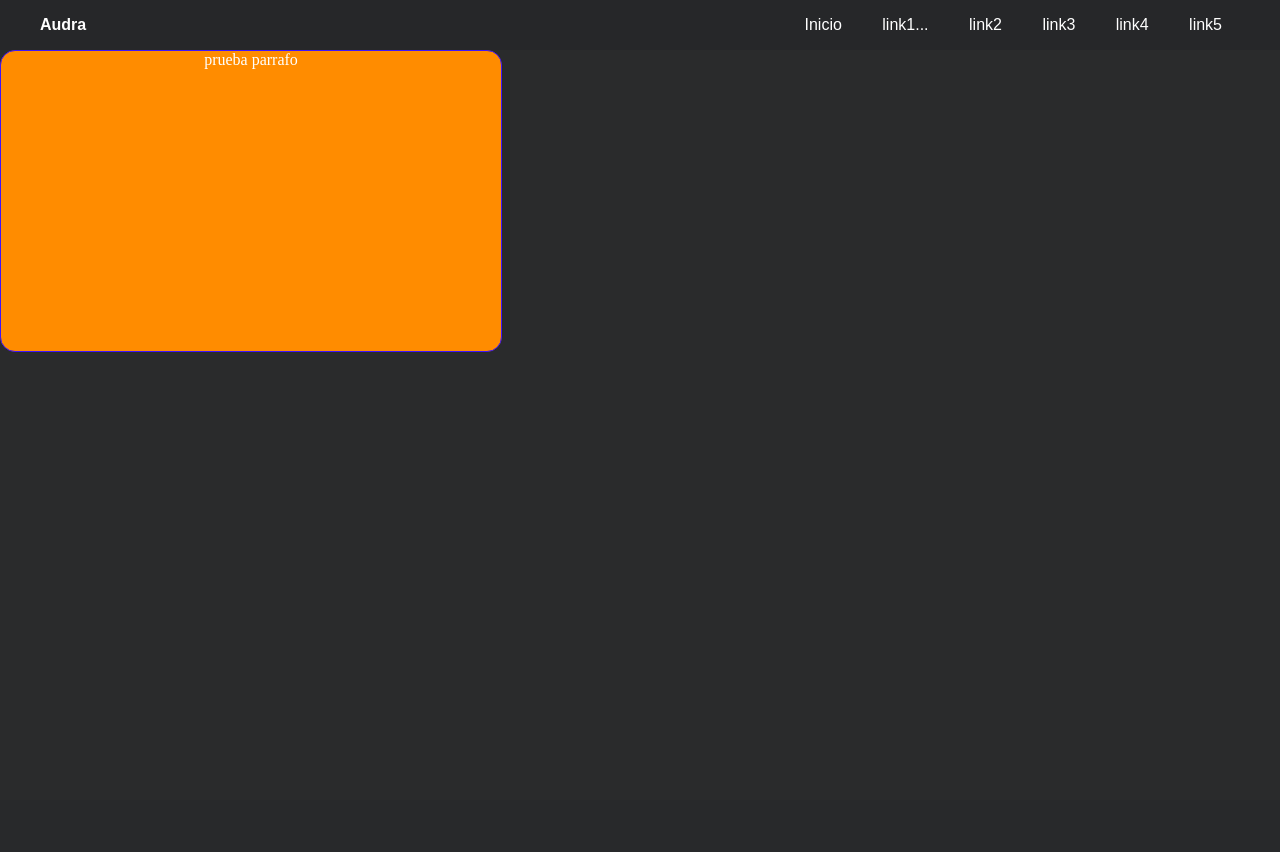
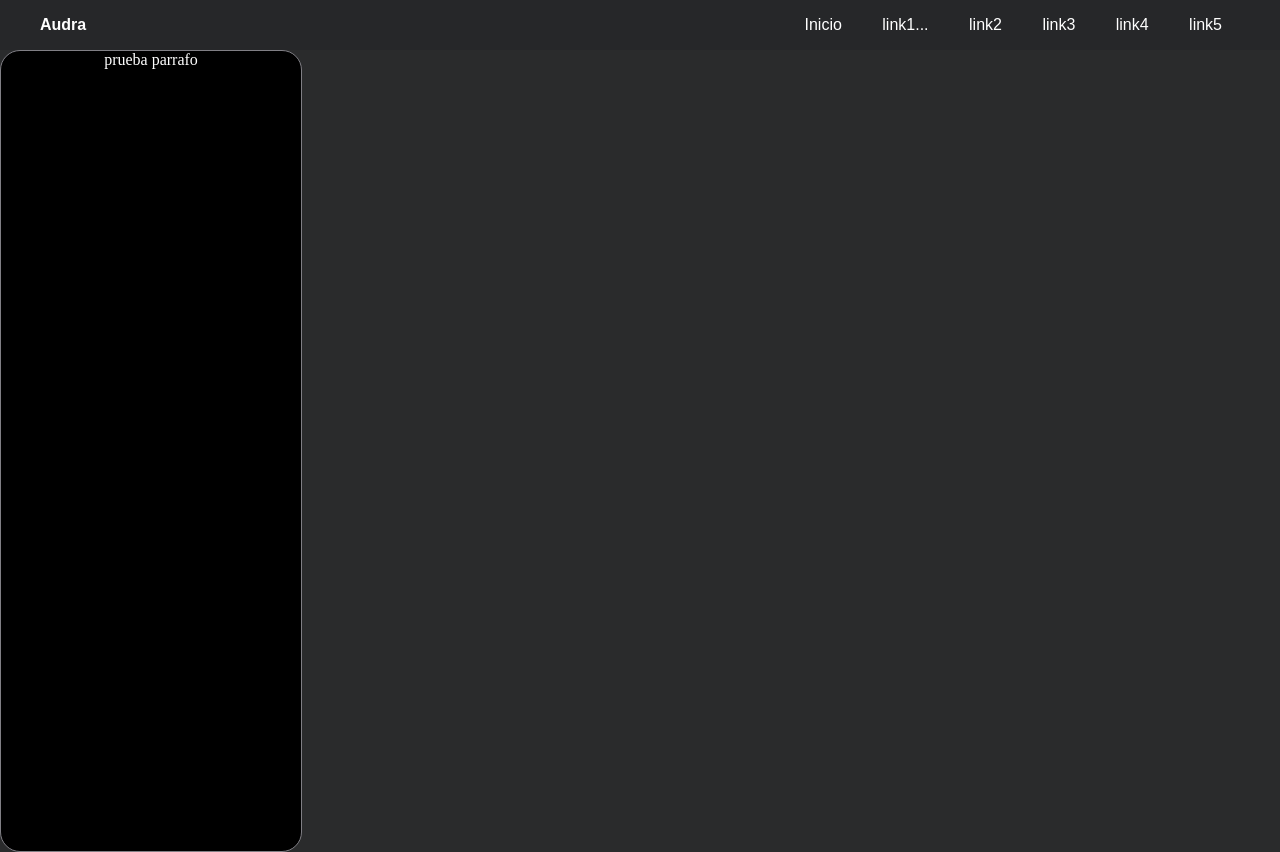
Before and after one commit to augurto/juego_audra, a PHP site: page / in a window 1280 px wide. Before the commit the page ends 352 px from the top, so only its background shows below. Run offline with PHP 8.4, Linux system fonts and the light colour scheme; some libraries are stand-ins or nearby versions.

Commit message:
section cambio

```diff
--- a/css/menu.css
+++ b/css/menu.css
@@ -74,12 +74,12 @@ li:hover ul.cap_2 {
 }
 
 .section_tarjeta{
-    width: 500px;
-    height: 300px;
-    background:darkorange;
+    width: 300px;
+    height: 800px;
+    background:rgb(0, 0, 0);
     /* border-color: rgba(177, 177, 180, 0.801); */
-    border: 1px solid rgb(63, 21, 250);
-    border-radius: 15px;
+    border: 1px solid rgb(128, 127, 133);
+    border-radius: 20px;
     display: flex;
     justify-content: center;
 }
```
